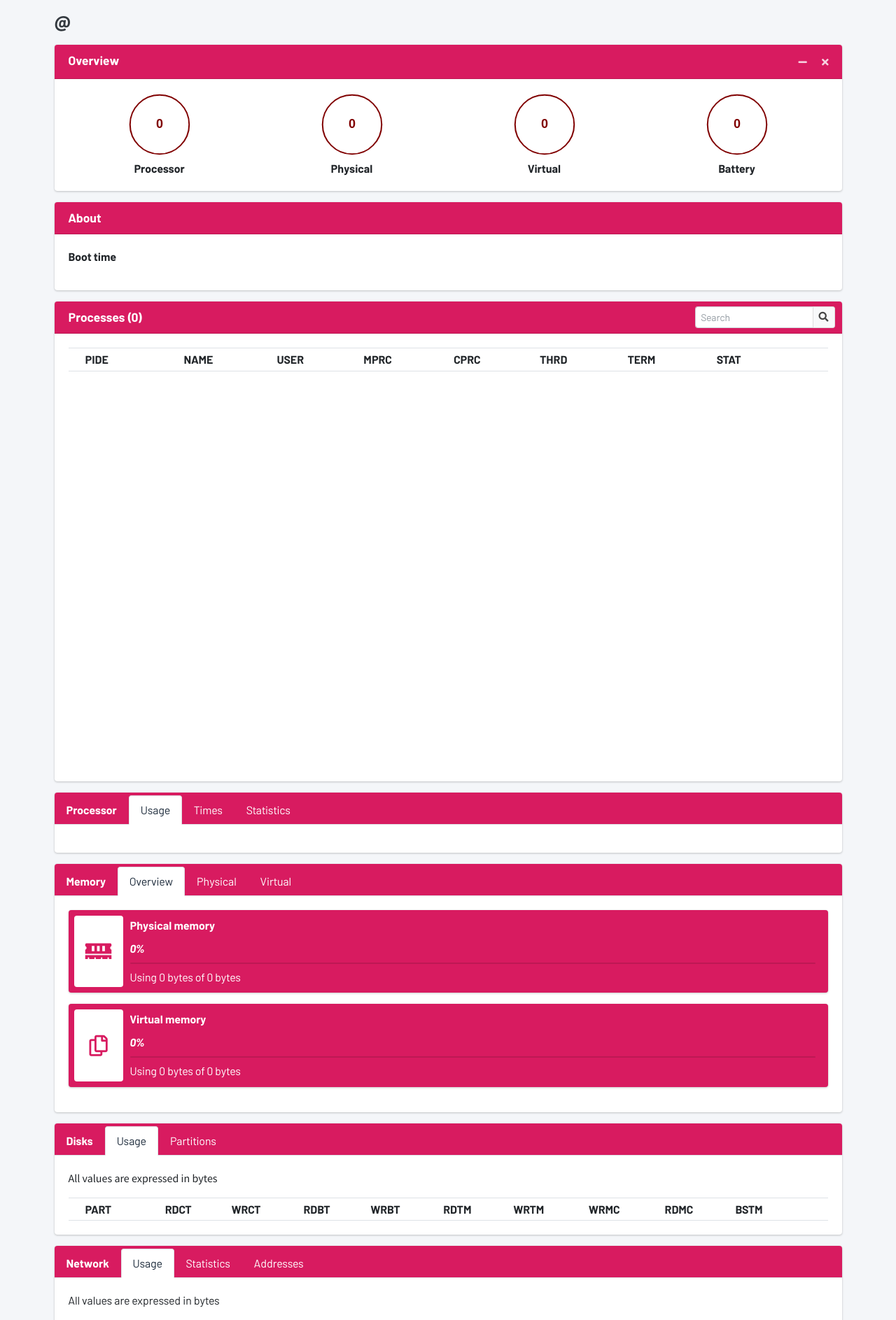
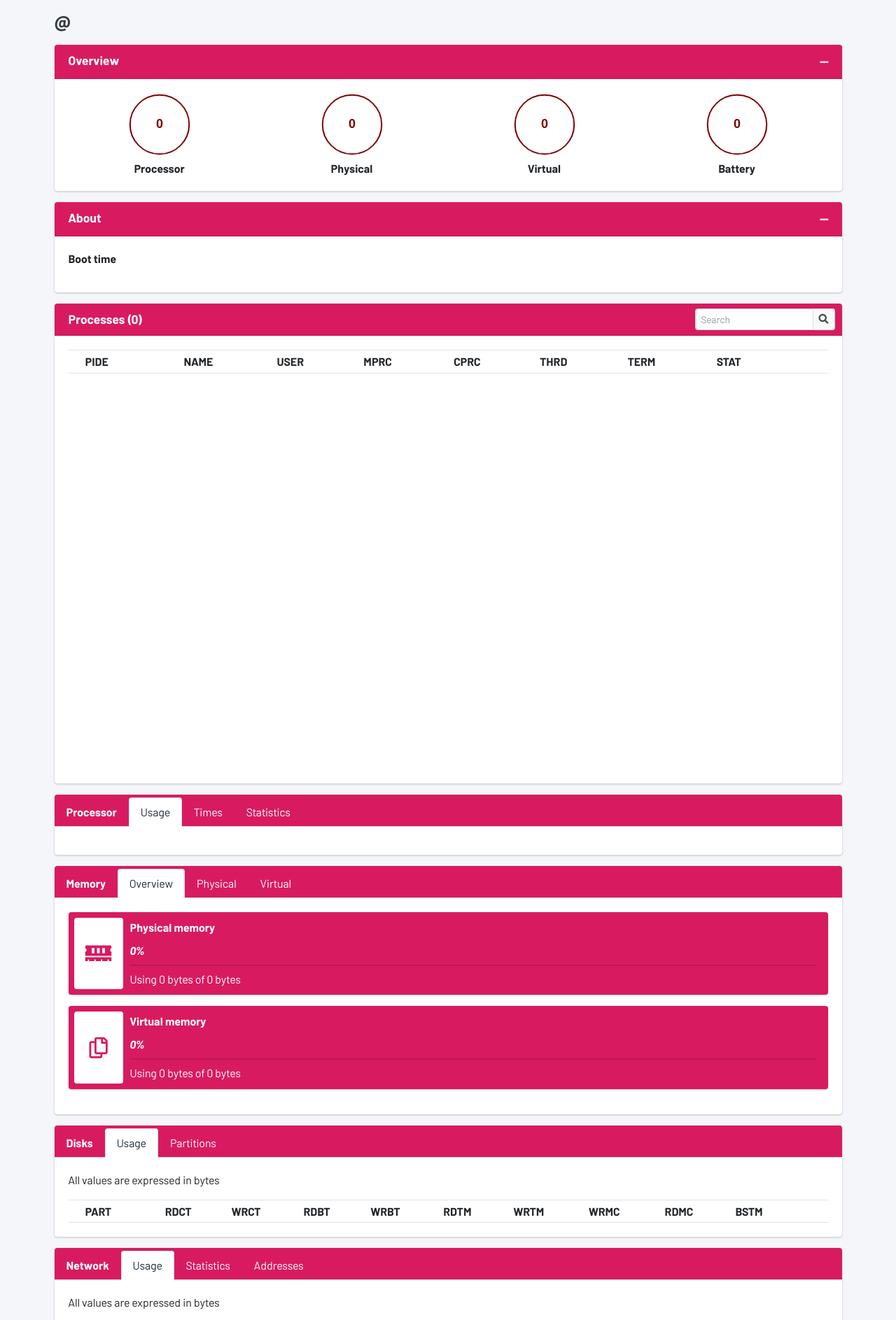
Before and after one commit to gridhead/sysmon, a Flask app: template templates/mode.html in a window 1280 px wide. Shown: the part 58-1945 px from the top of the page at 70% size. Run offline with Flask 2, Linux system fonts and the light colour scheme; the template is opened without the code that fills it, so the values that code supplies are empty; some libraries are stand-ins or nearby versions.

Commit message:
Did miscellaneous changes

```diff
--- a/templates/mode.html
+++ b/templates/mode.html
@@ -273,7 +273,7 @@
 		  		</div>
 			</div>
 
-			<div id="sect-abot" class="content">
+			<div class="content">
 		  		<div class="container">
 
                     <div class="card card-maroon">
@@ -281,7 +281,6 @@
                             <h5 class="card-title m-0 headelem">Overview</h5>
                             <div class="card-tools">
                                 <button type="button" class="btn btn-tool" data-card-widget="collapse"><i class="fas fa-minus"></i></button>
-                                <button type="button" class="btn btn-tool" data-card-widget="remove"><i class="fas fa-times"></i></button>
                             </div>
                         </div>
                         <div class="card-body">
@@ -306,9 +305,12 @@
                         </div>
                     </div>
 
-                    <div class="card card-maroon">
+                    <div id="sect-abot" class="card card-maroon">
                         <div class="card-header">
                             <h5 class="card-title m-0 headelem">About</h5>
+                            <div class="card-tools">
+                                <button type="button" class="btn btn-tool" data-card-widget="collapse"><i class="fas fa-minus"></i></button>
+                            </div>
                         </div>
                         <div class="card-body">
                             <dl class="row">
@@ -406,6 +408,7 @@
                                 </div>
                                 <div class="tab-pane fade" id="proc-time" role="tabpanel" aria-labelledby="proc-time">
                                     <div class="card-body table-responsive p-0">
+                                        <p class="normelem">All values are expressed in seconds</p>
                                         <table id="proclist" class="table table-head-fixed text-nowrap table-sm">
                                             <thead>
                                                 <tr class="headelem">
@@ -500,18 +503,20 @@
                                     </div>
                                 </div>
                                 <div class="tab-pane fade" id="memo-phys" role="tabpanel" aria-labelledby="memo-phys">
+                                    <p class="normelem">All values are expressed in bytes</p>
                                     <dl class="row">
                                         <dt class="col-sm-8 headelem">Total</dt><dd id="memo-phys-tomr" class="col-sm-4 normelem">0 bytes</dd>
                                         <dt class="col-sm-8 headelem">Free</dt><dd id="memo-phys-avbl" class="col-sm-4 normelem">0 bytes</dd>
                                         <dt class="col-sm-8 headelem">Used</dt><dd id="memo-phys-used" class="col-sm-4 normelem">0 bytes</dd>
                                         <dt class="col-sm-8 headelem">Active</dt><dd id="memo-phys-actv" class="col-sm-4 normelem">0 bytes</dd>
-                                        <dt class="col-sm-8 headelem">Buffer</dt><dd id="memo-phys-bufr" class="col-sm-4 normelem">0 bytes</dd>
+                                        <dt class="col-sm-8 headelem">Buffers</dt><dd id="memo-phys-bufr" class="col-sm-4 normelem">0 bytes</dd>
                                         <dt class="col-sm-8 headelem">Cached</dt><dd id="memo-phys-cach" class="col-sm-4 normelem">0 bytes</dd>
                                         <dt class="col-sm-8 headelem">Shared</dt><dd id="memo-phys-shrd" class="col-sm-4 normelem">0 bytes</dd>
                                         <dt class="col-sm-8 headelem">Slab</dt><dd id="memo-phys-slab" class="col-sm-4 normelem">0 bytes</dd>
                                     </dl>
                                 </div>
                                 <div class="tab-pane fade" id="memo-virt" role="tabpanel" aria-labelledby="memo-virt">
+                                    <p class="normelem">All values are expressed in bytes</p>
                                     <dl class="row">
                                         <dt class="col-sm-8 headelem">Total</dt><dd id="memo-swap-tomr" class="col-sm-4 normelem">0 bytes</dd>
                                         <dt class="col-sm-8 headelem">Free</dt><dd id="memo-swap-avbl" class="col-sm-4 normelem">0 bytes</dd>
@@ -541,7 +546,7 @@
                         <div class="card-body">
                             <div class="tab-content" id="custom-tabs-two-tabContent">
                                 <div class="tab-pane fade show active" id="disk-usej" role="tabpanel" aria-labelledby="disk-usej">
-                                    <p>All values are expressed in bytes</p>
+                                    <p class="normelem">All values are expressed in bytes</p>
                                     <div class="card-body table-responsive p-0">
                                         <table id="proclist" class="table table-head-fixed text-nowrap table-sm">
                                             <thead>
```
